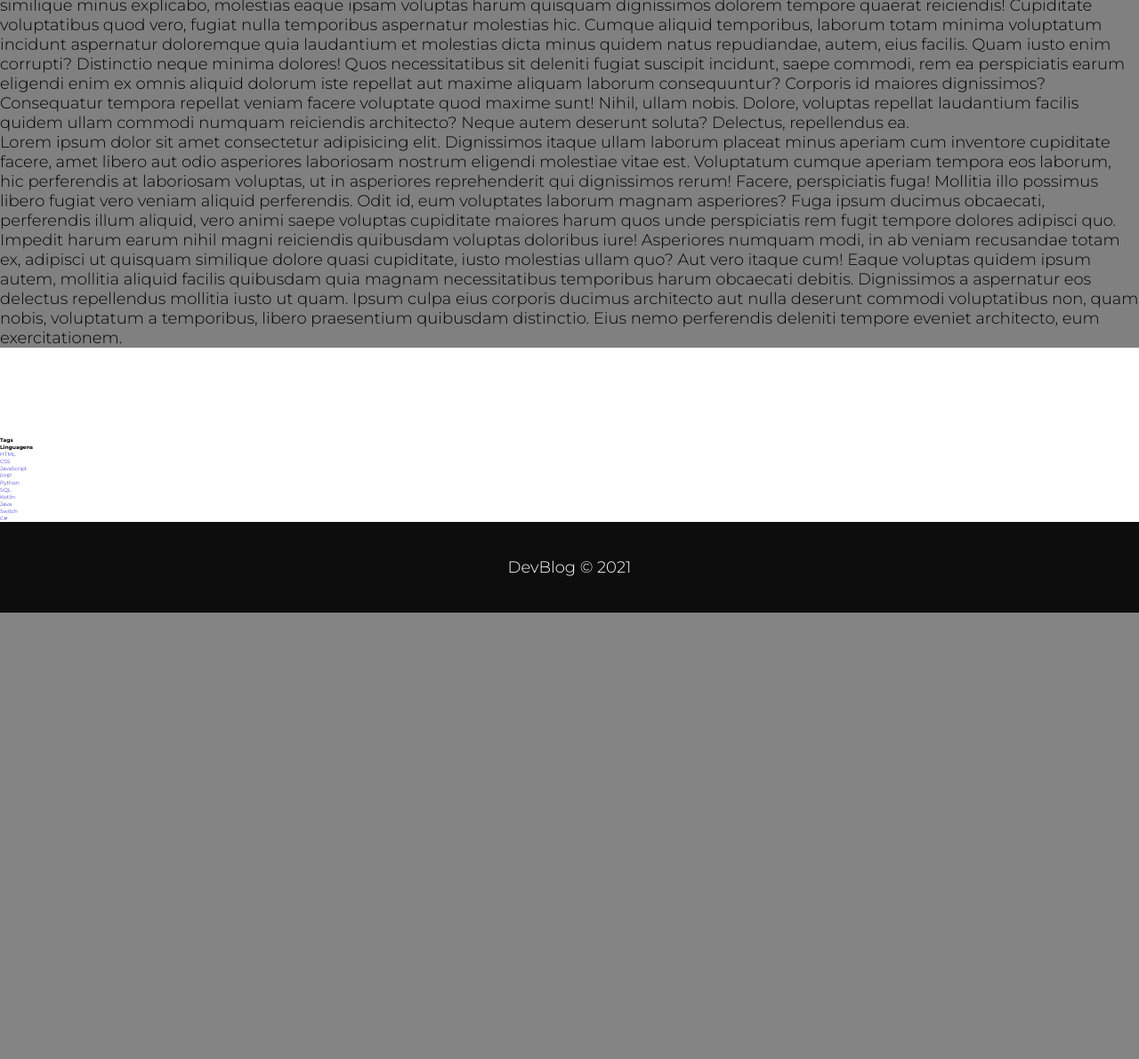
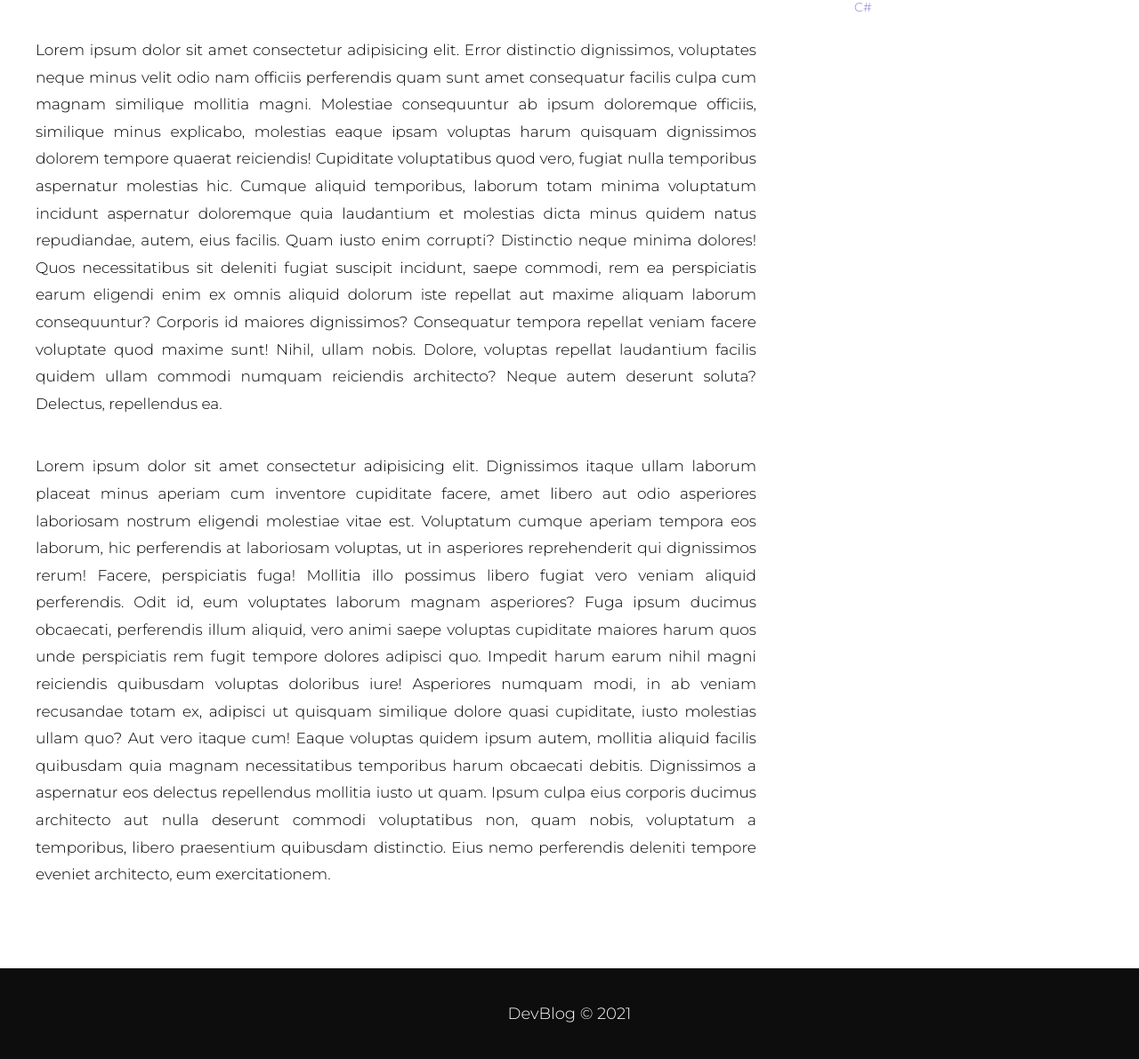
Before and after one commit to iamThiagoo/DevBlog, a PHP site: page /post.php in a window 1280 px wide. Shown: the part 463-1654 px from the top of the page at 89% size. Before the commit the page ends 1152 px from the top, so only its background shows below. Run offline with PHP 8.4, Linux system fonts and the light colour scheme; data that the repository does not hold is empty.

Commit message:
Finalizado o layout do post

```diff
--- a/assets/CSS/layout.css
+++ b/assets/CSS/layout.css
@@ -14,6 +14,10 @@
     font-family: 'Montserrat', sans-serif;
     text-decoration: none;
     font-size: 62.5%;
+}
+
+*:hover{
+    transition: .7s;
 }
 
 h2{
@@ -108,7 +112,6 @@ main{
 
 .post-box h2 a:hover{
     color: var(--purple);
-    transition: 1s;
 }
 
 .post-box p{
@@ -136,17 +139,74 @@ main{
 
 .tag-box:hover{
     background-color: var(--purple);
-    transition: 1s;
 }
 
 /* ==> POST <=== */
 #post-container{
-    background-color: gray;
+    display: grid;
+    grid-template-columns: 75% 25%;
+    grid-template-rows: auto;
+    grid-template-areas: "main sidebar";
+    gap: 2rem;
+    padding-top: 3rem;
+    max-width: 1200px;
+    margin: 0 auto;
+    margin-bottom: 8rem;
+}
+
+.post-content{
+    grid-area: "main";
+    width: 90%;
 }
 
 .post-content h1{
-    font-size: 3rem;
-    margin: 2rem 0;
+    font-size: 3.6rem;
+}
+
+.post-content p{
+    font-size: 1.8rem;
+    font-style: italic;
+    margin: 2rem 0 4rem 0;
+}
+
+.post-image img{
+    max-width: 100%;
+}
+
+.post-paragraph p{
+    font-style: normal;
+    margin: 4rem 0 1rem 0;
+    text-align: justify;
+    line-height: 1.8;
+    font-size: 1.7rem;
+}
+
+aside{
+    width: 100%;
+}
+
+aside h3{
+    background: var(--black);
+    color: #fff;
+    padding: .8rem;
+    font-size: 1.8rem;
+    text-align: center;
+    border-radius: .8rem;
+    margin: 1rem 0;
+    font-weight: 400;
+}
+
+aside ul li{
+    margin: .8rem 0;
+}
+
+aside ul li a{
+    font-size: 1.4rem;
+    color: var(--lightpurple);
+}
+
+aside ul li a:hover{
+    color: var(--black);
 }
 
 /* ===> FOOTER <=== */
--- a/post.php
+++ b/post.php
@@ -20,14 +20,15 @@
             <div class="post-image">
                 <img src="<?= $BASE_URL ?>/assets/img/<?= $currentPost["img"] ?>" alt="<?= $currentPost["title"] ?>">
             </div>
-            <p class="post-paragraph">
+            <div class="post-paragraph">
+                <p>
                     Lorem ipsum dolor sit amet consectetur adipisicing elit. Error distinctio dignissimos, voluptates neque minus velit odio nam officiis perferendis quam sunt amet consequatur facilis culpa cum magnam similique mollitia magni.
                     Molestiae consequuntur ab ipsum doloremque officiis, similique minus explicabo, molestias eaque ipsam voluptas harum quisquam dignissimos dolorem tempore quaerat reiciendis! Cupiditate voluptatibus quod vero, fugiat nulla temporibus aspernatur molestias hic.
                     Cumque aliquid temporibus, laborum totam minima voluptatum incidunt aspernatur doloremque quia laudantium et molestias dicta minus quidem natus repudiandae, autem, eius facilis. Quam iusto enim corrupti? Distinctio neque minima dolores!
                     Quos necessitatibus sit deleniti fugiat suscipit incidunt, saepe commodi, rem ea perspiciatis earum eligendi enim ex omnis aliquid dolorum iste repellat aut maxime aliquam laborum consequuntur? Corporis id maiores dignissimos?
                     Consequatur tempora repellat veniam facere voluptate quod maxime sunt! Nihil, ullam nobis. Dolore, voluptas repellat laudantium facilis quidem ullam commodi numquam reiciendis architecto? Neque autem deserunt soluta? Delectus, repellendus ea.
                 </p>
-            <p class="post-paragraph">
+                <p>
                     Lorem ipsum dolor sit amet consectetur adipisicing elit. Dignissimos itaque ullam laborum placeat minus aperiam cum inventore cupiditate facere, amet libero aut odio asperiores laboriosam nostrum eligendi molestiae vitae est.
                     Voluptatum cumque aperiam tempora eos laborum, hic perferendis at laboriosam voluptas, ut in asperiores reprehenderit qui dignissimos rerum! Facere, perspiciatis fuga! Mollitia illo possimus libero fugiat vero veniam aliquid perferendis.
                     Odit id, eum voluptates laborum magnam asperiores? Fuga ipsum ducimus obcaecati, perferendis illum aliquid, vero animi saepe voluptas cupiditate maiores harum quos unde perspiciatis rem fugit tempore dolores adipisci quo.
@@ -36,7 +37,7 @@
                     Ipsum culpa eius corporis ducimus architecto aut nulla deserunt commodi voluptatibus non, quam nobis, voluptatum a temporibus, libero praesentium quibusdam distinctio. Eius nemo perferendis deleniti tempore eveniet architecto, eum exercitationem.
                 </p>
             </div>
-    </main>
+        </div>
         <aside id="nav-container">
             <h3>Tags</h3>
             <div class="tags">
@@ -55,6 +56,7 @@
                 </ul>
             </div>
         </aside>
+    </main>
 <?php
     include_once("assets/templates/footer.php");
 ?>
```
Lines whose indentation alone changed are shown as unchanged.
